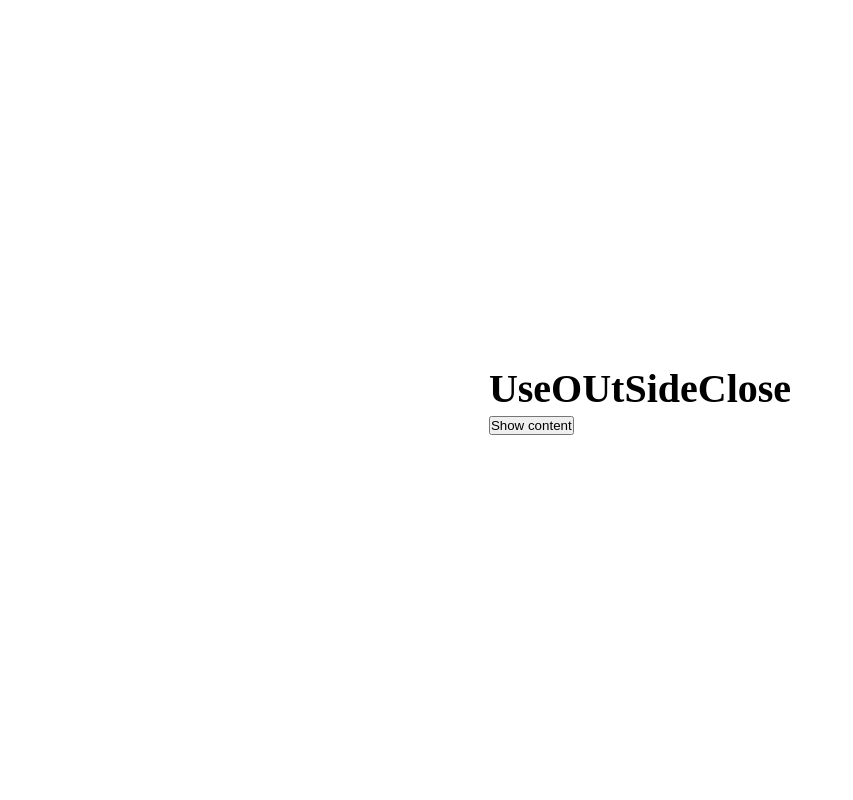
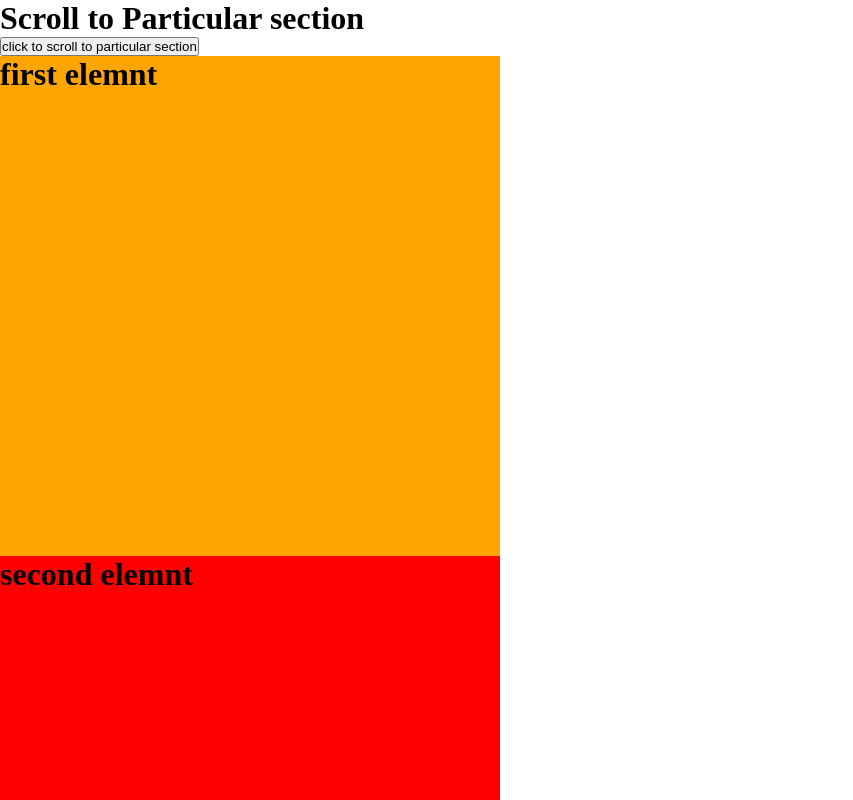
Before and after one commit to chaitanyakrishna-r/FRONT-END-Course, a React (Create React App) app in the folder React/25projects/myapp/: page / in a window 1280 px wide. Shown: the top 800 px of the page, without its empty margins (0-853 px from the left). Built offline with nearby package versions, Linux system fonts and the light colour scheme.

Commit message:
scroll to particular section and top and bottom

```diff
--- a/React/25projects/myapp/src/App.js
+++ b/React/25projects/myapp/src/App.js
@@ -5,6 +5,8 @@ import UseOutSideClose from './components/CustomHooks/useOutsideCloseHook/test1'
 import TestWindowResize from './components/CustomHooks/useWindowResize/TestWindowResize';
 import FeaturedFlagGobalState from './components/FeaturedFlag/Context/Context';
 import FeaturedFlag from './components/FeaturedFlag/FeaturedFlag';
+import ScrollToSection from './components/scrollToTopAndBottom/ScrollToSection';
+import ScrollToTopAndBottom from './components/scrollToTopAndBottom/ScrollToTopAndBottom';
 // import SearchAutoComplete from './components/AutoComplete/SearchAutoComplete';
 // import TicTacToe from './components/TicTacToe/TicTacToe';
 // import UserProfile from './components/GitHub/UserProfile';
@@ -45,7 +47,9 @@ function App() {
     </FeaturedFlagGobalState> */}
     {/* <UseFetchHookTest/> */}
     {/* <TestWindowResize/> */}
-    <UseOutSideClose/>
+    {/* <UseOutSideClose/> */}
+    {/* <ScrollToTopAndBottom/> */}
+    <ScrollToSection/>
     </div>
   );
 }
--- /dev/null
+++ b/React/25projects/myapp/src/components/scrollToTopAndBottom/ScrollToSection.jsx
@@ -0,0 +1,91 @@
+import React, { useEffect, useRef } from "react";
+
+const data = [
+  {
+    lable: "first elemnt",
+    style: {
+      background: "orange",
+      width: "500px",
+      height: "500px",
+    },
+  },
+  {
+    lable: "second elemnt",
+    style: {
+      background: "red",
+      width: "500px",
+      height: "500px",
+    },
+  },
+  {
+    lable: "third elemnt",
+    style: {
+      background: "green",
+      width: "500px",
+      height: "500px",
+    },
+  },
+  {
+    lable: "fourth elemnt",
+    style: {
+      background: "blue",
+      width: "500px",
+      height: "500px",
+    },
+  },
+  {
+    lable: "fivth elemnt",
+    style: {
+      background: "brown",
+      width: "500px",
+      height: "500px",
+    },
+  },
+  {
+    lable: "sixth elemnt",
+    style: {
+      background: "grey",
+      width: "500px",
+      height: "500px",
+    },
+  },
+];
+const ScrollToSection = () => {
+  const ref = useRef(null);
+
+  //reset scroll position
+  useEffect(()=>{
+    window.scrollTo({
+        top: 0,
+        left: 0,
+        behavior:'smooth'
+    });
+  },[])
+
+  function handleScrollToSection(){
+    // console.log('ej');
+    // ref.current.scrollIntoView({behavior:'smooth'});
+    const position = ref.current.getBoundingClientRect().top;
+    console.log(ref.current.getBoundingClientRect());
+    console.log(position);
+
+    window.scrollTo({
+        top:position,
+        behavior:"smooth",
+    })
+  }
+  return (
+
+    <div>
+        <h1>Scroll to Particular section</h1>
+        <button onClick={handleScrollToSection}>click to scroll to particular section</button>
+      {data.map((dataItem,index) => (
+        <div key={index} ref={index === 3 ? ref : null} style={dataItem.style}>
+          <h1>{dataItem.lable}</h1>
+        </div>
+      ))}
+    </div>
+  );
+};
+
+export default ScrollToSection;
--- /dev/null
+++ b/React/25projects/myapp/src/components/scrollToTopAndBottom/ScrollToTopAndBottom.jsx
@@ -0,0 +1,55 @@
+import React, { useRef } from 'react'
+import useFetch from '../CustomHooks/useFetch/useFetch'
+
+const ScrollToTopAndBottom = () => {
+    const url = 'https://dummyjson.com/products?limit=100';
+    const { pending, error, result } = useFetch(url || "");
+    const bottomRef = useRef(null);
+
+     const handleScrollToTop = ()=>{
+        window.scrollTo({
+            top:0,
+            left:200,
+            behavior:'smooth'
+        }
+        )
+     }
+     function handleScrollToBottom(){
+        bottomRef.current.scrollIntoView({behavior:"smooth"});
+     }
+
+     if(error)return <h1>Error Occured! Please try again</h1>
+     if(pending)return <h1>loading the data! Please wait...</h1>
+  return (
+    <div>
+        <h1>Scroll to Top and Bottom</h1>
+        <h3>this is top section</h3>
+        <div style={{display:'flex',alignItems:'center',flexDirection:'column'}}>
+            <button onClick={handleScrollToBottom}>Scoll to Botttom</button>
+            {
+                result && result.products && result.products.length?
+                <ul style={{listStyle:'none'}}>
+                    {
+                         result.products.map((item)=>{
+                            return(
+                                <li key={item.id}>{item.title}</li>
+                            )
+                         })
+                    }
+                </ul>
+
+                :null
+            }
+            <button onClick={handleScrollToTop}>Scoll to top</button>
+            <div ref={bottomRef}>
+                hello
+                <h1>chkr</h1>
+            </div>
+            <h2>This is End</h2>
+        </div>
+
+    </div>
+  )
+}
+
+export default ScrollToTopAndBottom
```
